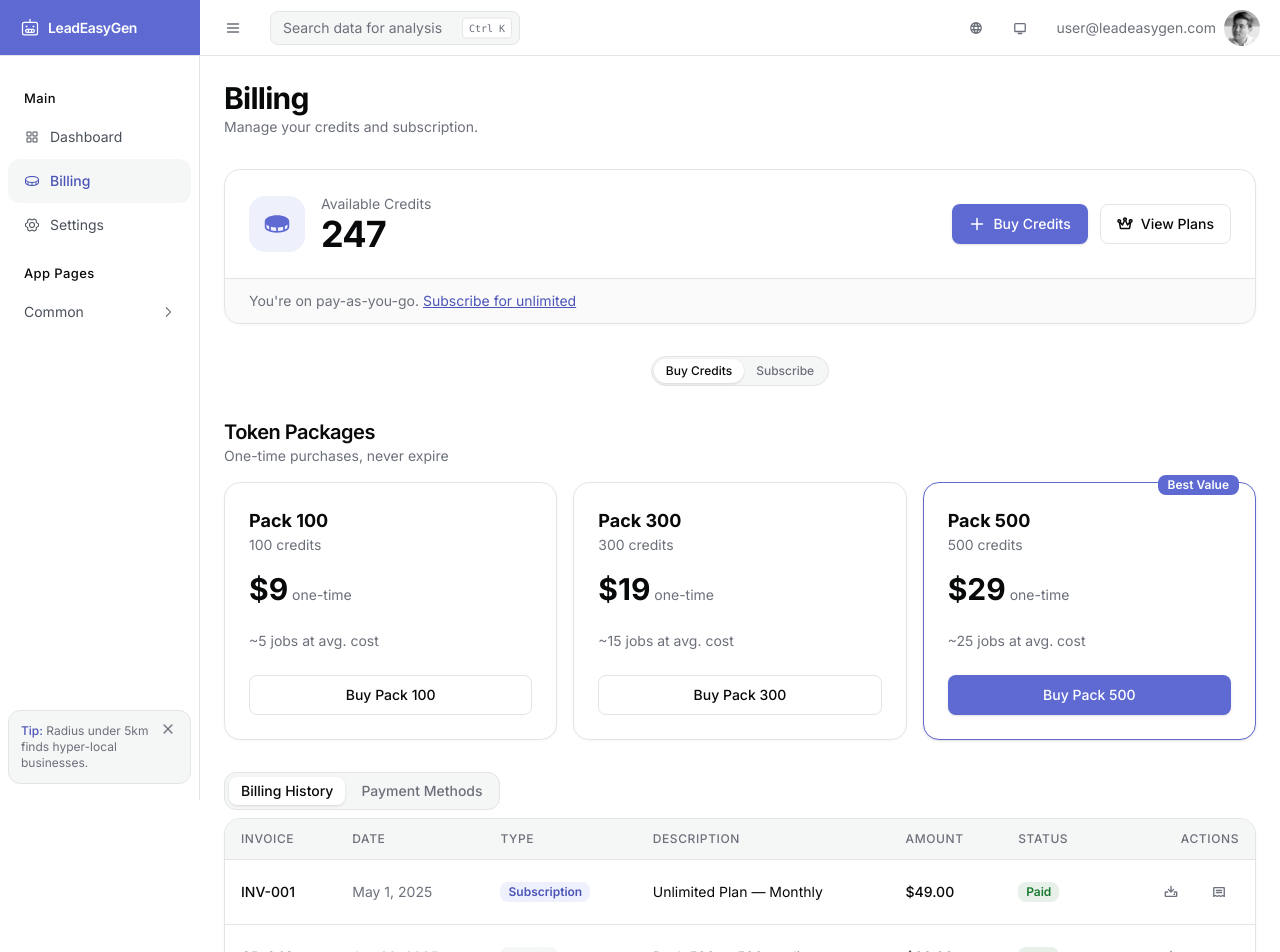
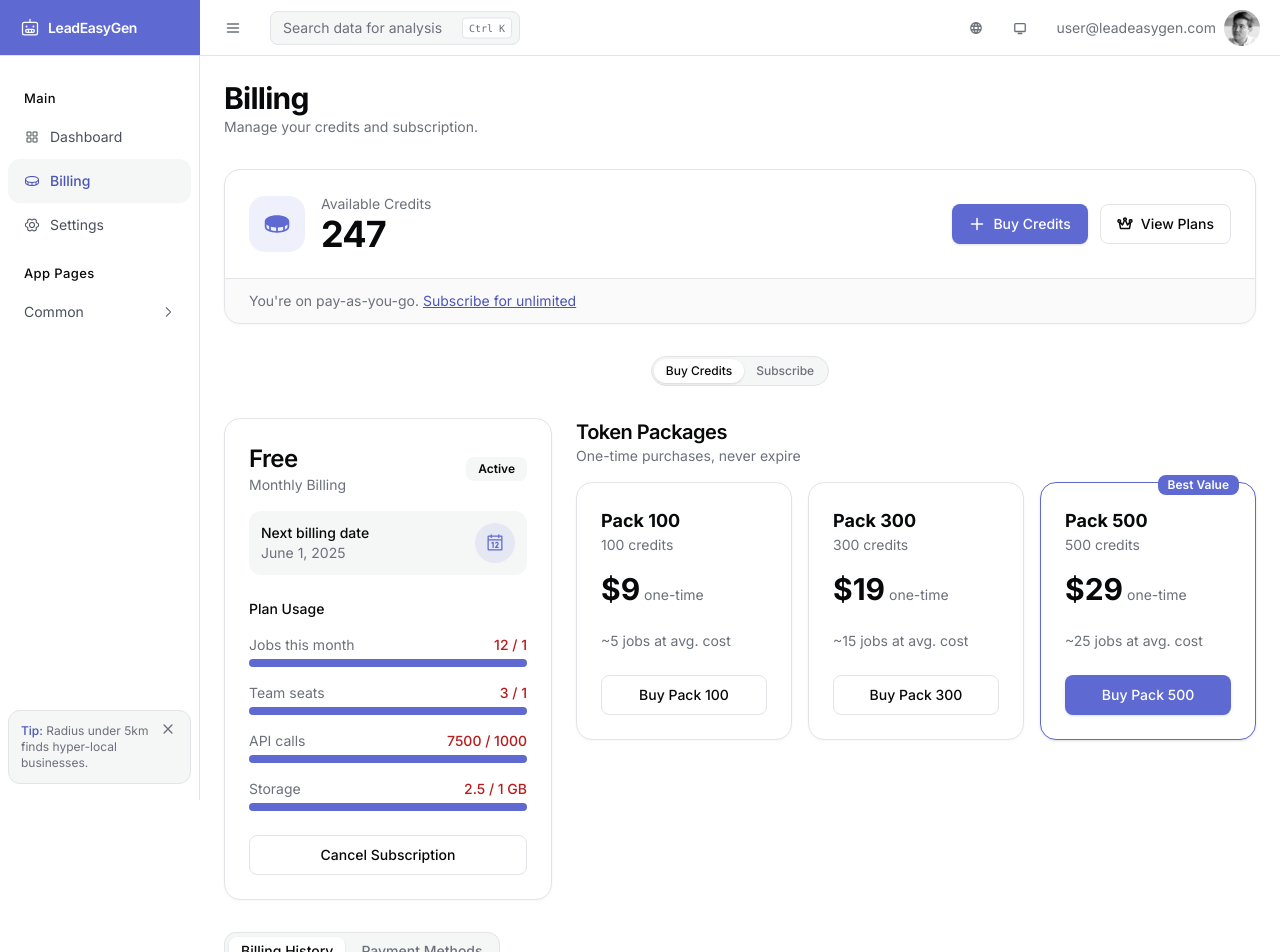
Before and after one commit to louischoleski/leadeasygen-app, a React (Vite) app: page /billing in a window 1280 px wide. Shown: the top 952 px of the page. Built offline with nearby package versions, Linux system fonts and the light colour scheme.

Commit message:
refactor: two-column billing layout with current plan beside packages

```diff
--- a/src/pages/Billing.tsx
+++ b/src/pages/Billing.tsx
@@ -254,7 +254,8 @@
   const [showSubscription, setShowSubscription] = useState(false)
   const [activeTab, setActiveTab] = useState('history')
   const payAsYouGo = subscriptionTier === null || subscriptionTier === 'free'
-  const activeTier = subscriptionTiers.find((tier) => tier.id === subscriptionTier)
+  // Card is always shown; a null subscription displays under the free tier's limits
+  const activeTier = subscriptionTiers.find((tier) => tier.id === subscriptionTier) ?? subscriptionTiers[0]
 
   const showPackages = () => {
     setShowSubscription(false)
@@ -304,21 +305,6 @@
         )}
       </Card>
 
-      {activeTier && activeTier.id !== 'free' && (
-        <CurrentPlanCard
-          planName={activeTier.name}
-          billingCycle={billingCycle}
-          nextBillingDate="June 1, 2025"
-          metrics={[
-            { label: 'Jobs this month', used: usage.jobs, total: activeTier.limits.jobs },
-            { label: 'Team seats', used: usage.teamSeats, total: activeTier.limits.teamSeats },
-            { label: 'API calls', used: usage.apiCalls, total: activeTier.limits.apiCalls },
-            { label: 'Storage', used: usage.storageGB, total: activeTier.limits.storageGB, unit: 'GB' },
-          ]}
-          onCancel={() => toast('Cancel subscription — Demo mode, no action taken')}
-        />
-      )}
-
       <div className="flex justify-center">
         <Toggle
           pressed={showSubscription}
@@ -329,7 +315,25 @@
         />
       </div>
 
-      {showSubscription ? <SubscriptionPlans /> : <TokenPackages />}
+      <div className="grid gap-6 lg:grid-cols-3">
+        <div className="lg:col-span-1">
+          <CurrentPlanCard
+            planName={activeTier.name}
+            billingCycle={billingCycle}
+            nextBillingDate="June 1, 2025"
+            metrics={[
+              { label: 'Jobs this month', used: usage.jobs, total: activeTier.limits.jobs },
+              { label: 'Team seats', used: usage.teamSeats, total: activeTier.limits.teamSeats },
+              { label: 'API calls', used: usage.apiCalls, total: activeTier.limits.apiCalls },
+              { label: 'Storage', used: usage.storageGB, total: activeTier.limits.storageGB, unit: 'GB' },
+            ]}
+            onCancel={() => toast('Cancel subscription — Demo mode, no action taken')}
+          />
+        </div>
+        <div className="min-w-0 lg:col-span-2">
+          {showSubscription ? <SubscriptionPlans /> : <TokenPackages />}
+        </div>
+      </div>
 
       <div>
         <Tabs
```
